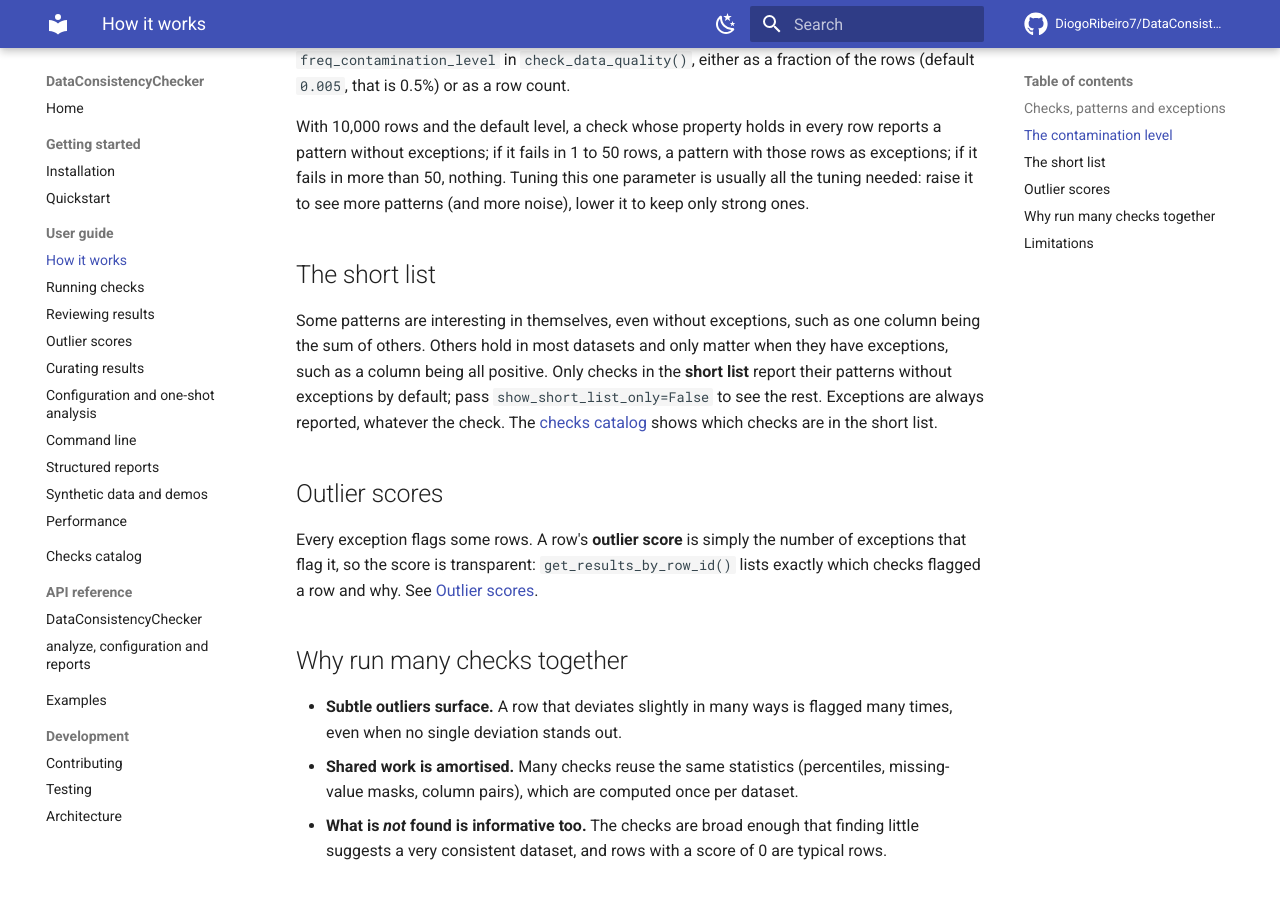
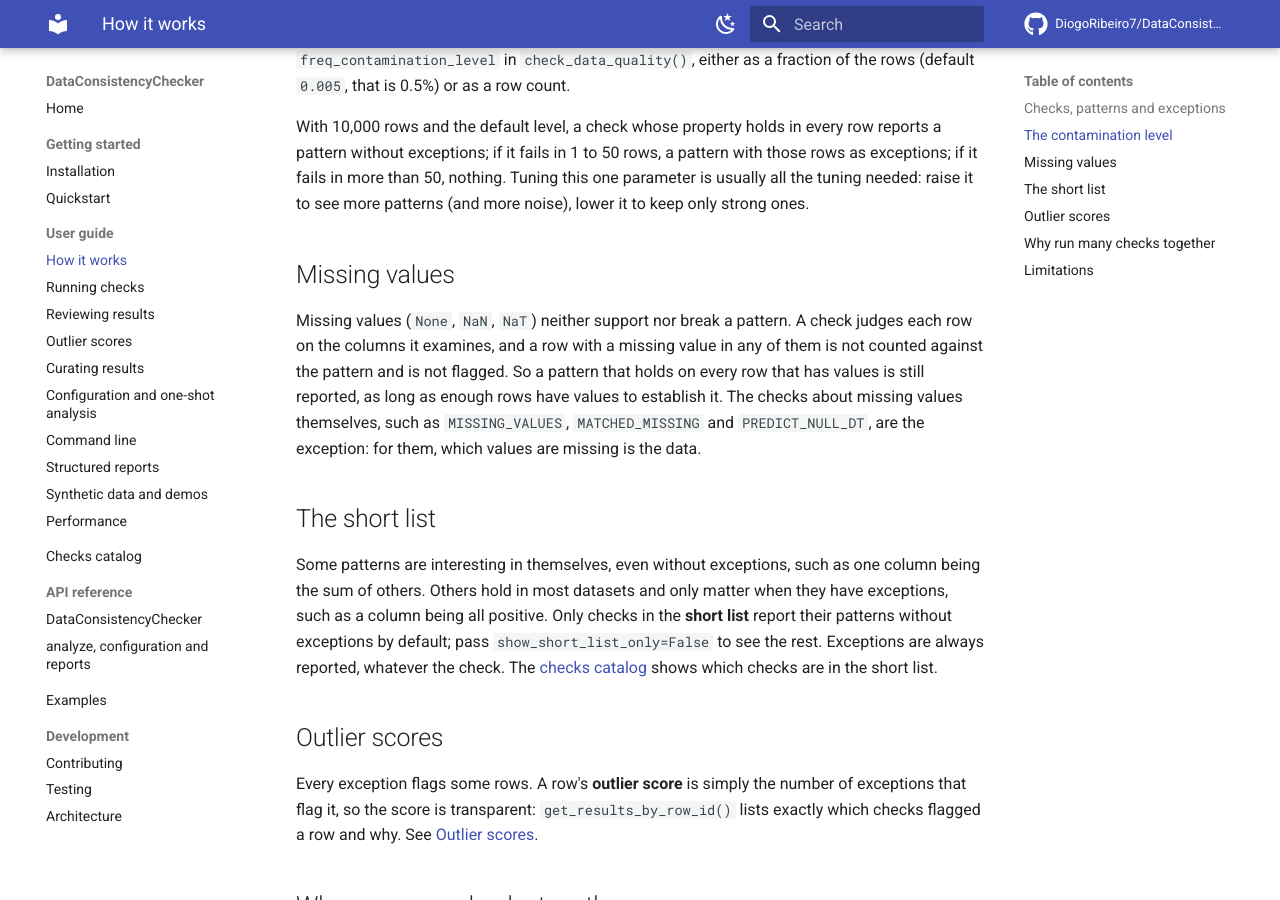
Before and after one commit to DiogoRibeiro7/DataConsistencyChecker, an MkDocs documentation site: the page built from docs/guide/how-it-works.md, in a window 1280 px wide and 900 px high, scrolled down 916 px. Built offline with MkDocs 1.6.1 and Material for MkDocs 9.7.7, drawn with Linux system fonts in a browser that asks for light colours; comment, search, counter and statistics services are not loaded.

Commit message:
Document how checks treat missing values

```diff
--- a/docs/guide/how-it-works.md
+++ b/docs/guide/how-it-works.md
@@ -34,6 +34,14 @@ exceptions; if it fails in 1 to 50 rows, a pattern with those rows as exceptions
 nothing. Tuning this one parameter is usually all the tuning needed: raise it to see more patterns (and more
 noise), lower it to keep only strong ones.
 
+## Missing values
+
+Missing values (`None`, `NaN`, `NaT`) neither support nor break a pattern. A check judges each row on the
+columns it examines, and a row with a missing value in any of them is not counted against the pattern and is not
+flagged. So a pattern that holds on every row that has values is still reported, as long as enough rows have
+values to establish it. The checks about missing values themselves, such as `MISSING_VALUES`,
+`MATCHED_MISSING` and `PREDICT_NULL_DT`, are the exception: for them, which values are missing is the data.
+
 ## The short list
 
 Some patterns are interesting in themselves, even without exceptions, such as one column being the sum of
```
